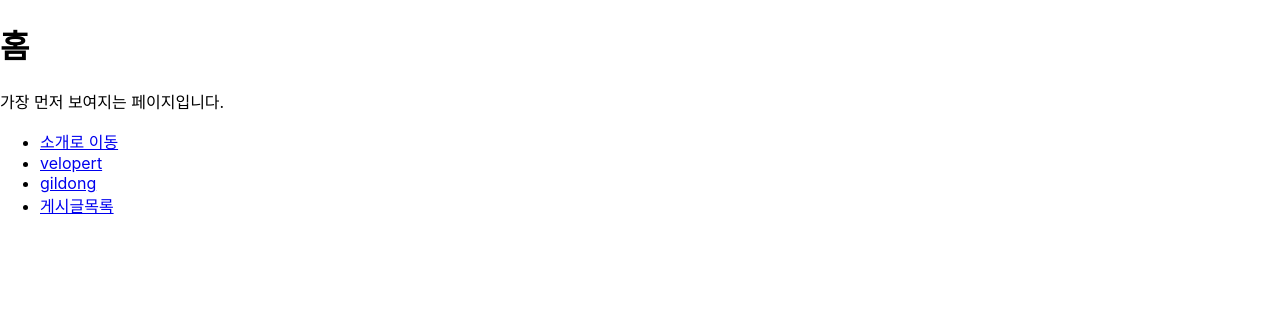
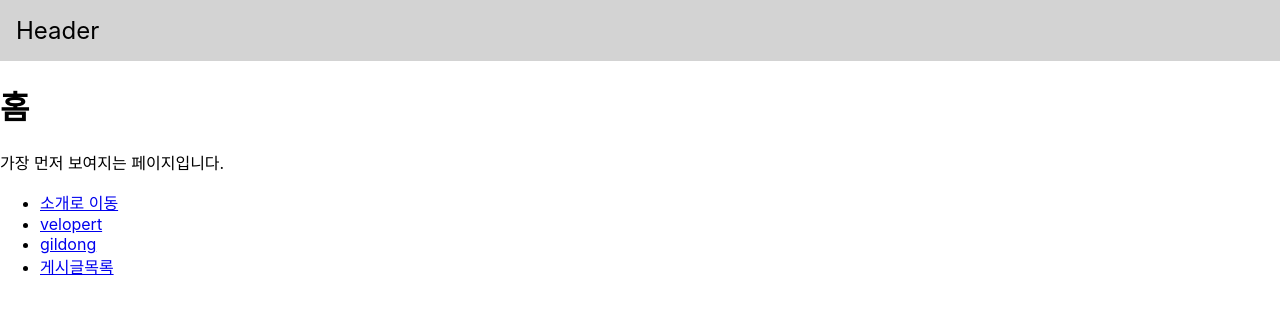
Before and after one commit to vnfdusdl/TIL, a React (Create React App) app in the folder router-tutorial/: page / in a window 1280 px wide. Shown: the top 314 px of the page. Built offline with nearby package versions, Linux system fonts and the light colour scheme.

Commit message:
[study] Outlet을 이용하여 공통 레이아웃 컴포넌트 만들기

```diff
--- a/router-tutorial/src/App.js
+++ b/router-tutorial/src/App.js
@@ -5,13 +5,16 @@
 import Article from './pages/Article';
 import Articles from './pages/Articles';
 import Profile from './pages/Profile';
+import Layout from './Layout';
 
 function App() {
   return (
     <Routes>
-      <Route path='/' element={<Home />} />
-      <Route path='/about' element={<About />} />
-      <Route path='/profile/:username' element={<Profile />} />
+      <Route element={<Layout />}>
+        <Route path='/' element={<Home />} />
+        <Route path='/about' element={<About />} />
+        <Route path='/profile/:username' element={<Profile />} />
+      </Route>
       <Route path='/articles' element={<Articles />}>
         <Route path=':id' element={<Article />} />
       </Route>
--- /dev/null
+++ b/router-tutorial/src/Layout.js
@@ -0,0 +1,15 @@
+import { Outlet } from 'react-router-dom';
+
+const Layout = () => {
+  return (
+    <div>
+      <header style={{ background: 'lightgray', padding: 16, fontSize: 24 }}>Header</header>
+      <main>
+        {/* 페이지 컴포넌트가 보여져야 하는 부분에 Outlet 컴포넌트 사용 */}
+        <Outlet />
+      </main>
+    </div>
+  );
+};
+
+export default Layout;
```
